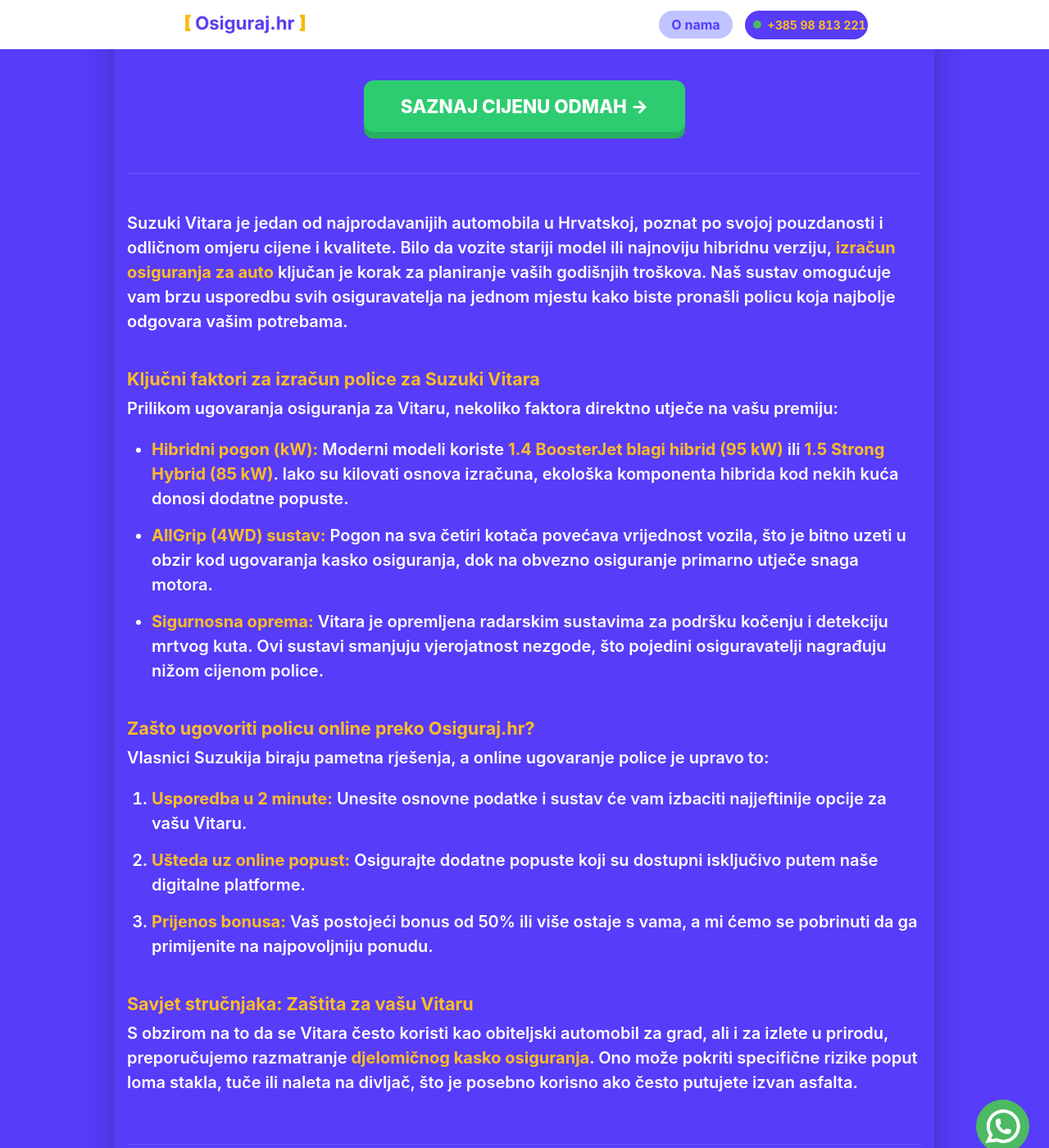
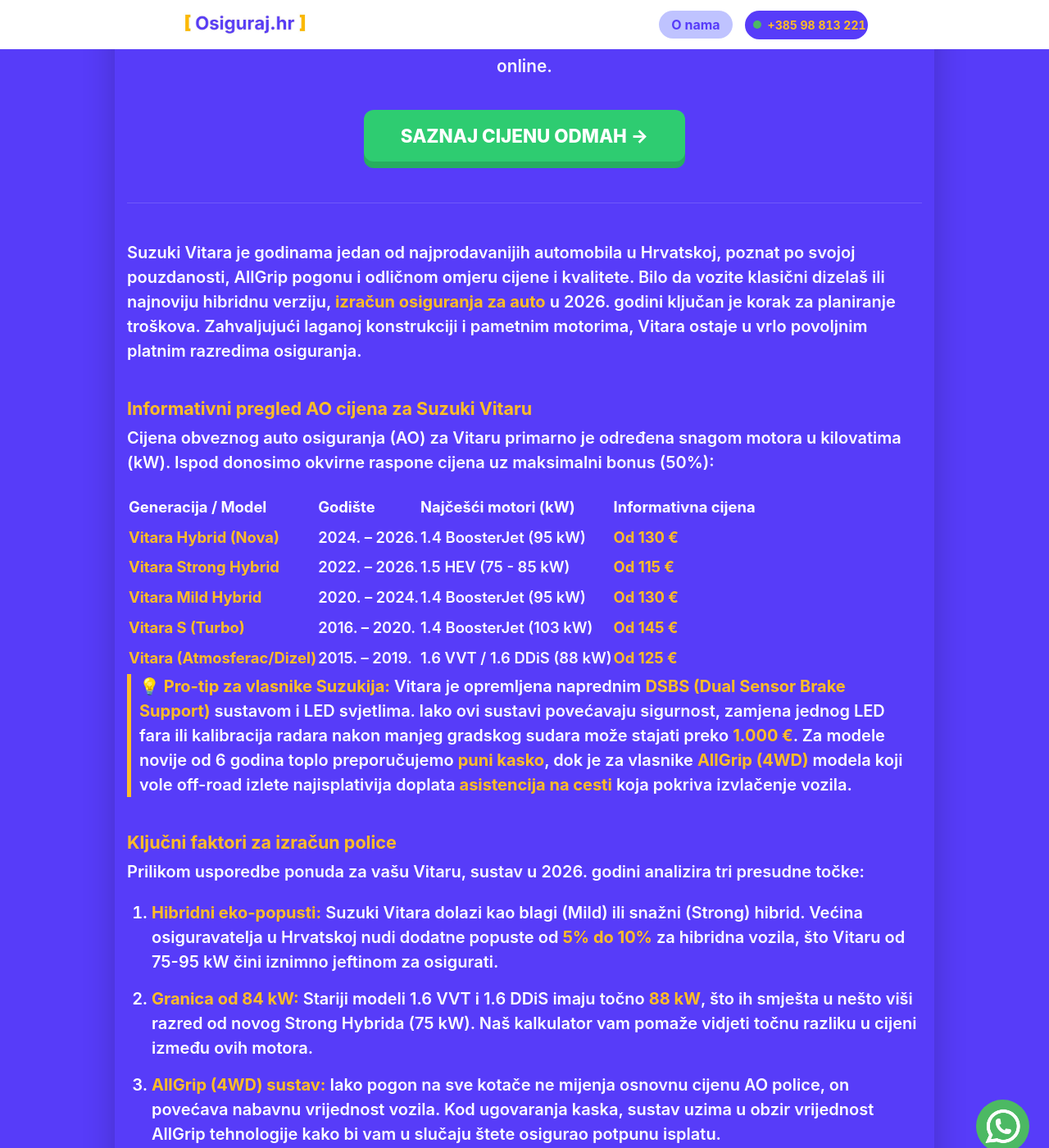
Before and after one commit to Filip-Gale/OsigurajHR, a Jekyll site: the page built from auto-osiguranje/suzuki-vitara.md, in a window 1280 px wide and 1400 px high, scrolled down 315 px. Shown: the whole window at 82% size. Built offline with Jekyll 4.4.1, drawn with Linux system fonts in a browser that asks for light colours; some of the changed text lies outside the part shown.

Commit message:
Update suzuki-vitara.md

```diff
--- a/auto-osiguranje/suzuki-vitara.md
+++ b/auto-osiguranje/suzuki-vitara.md
@@ -1,48 +1,82 @@
 ---
 layout: grad
-grad_ime: ""
-title: "Osiguranje za Suzuki Vitara | Izračun za Hybrid i 4WD (2026)"
+grad_ime: "Hrvatska"
+title: "Osiguranje za Suzuki Vitara | Cijene po godištima (2015-2026)"
 permalink: /auto-osiguranje/suzuki-vitara/
-description: "Saznajte cijenu osiguranja za Suzuki Vitara. Usporedite ponude za 1.4 BoosterJet Hybrid i 4WD modele uz uštede do 30% online."
+description: "Izračunajte cijenu osiguranja za Suzuki Vitaru. Provjerite informativne cijene za 1.4 BoosterJet Hybrid, Strong Hybrid i 4WD modele po godištima. Uštedite do 30% online."
 ---
 
-Suzuki Vitara je jedan od najprodavanijih automobila u Hrvatskoj, poznat po svojoj pouzdanosti i odličnom omjeru cijene i kvalitete. Bilo da vozite stariji model ili najnoviju hibridnu verziju, **izračun osiguranja za auto** ključan je korak za planiranje vaših godišnjih troškova. Naš sustav omogućuje vam brzu usporedbu svih osiguravatelja na jednom mjestu kako biste pronašli policu koja najbolje odgovara vašim potrebama.
+Suzuki Vitara je godinama jedan od najprodavanijih automobila u Hrvatskoj, poznat po svojoj pouzdanosti, AllGrip pogonu i odličnom omjeru cijene i kvalitete. Bilo da vozite klasični dizelaš ili najnoviju hibridnu verziju, **izračun osiguranja za auto** u 2026. godini ključan je korak za planiranje troškova. Zahvaljujući laganoj konstrukciji i pametnim motorima, Vitara ostaje u vrlo povoljnim platnim razredima osiguranja.
 
-### Ključni faktori za izračun police za Suzuki Vitara
+### Informativni pregled AO cijena za Suzuki Vitaru
 
-Prilikom ugovaranja osiguranja za Vitaru, nekoliko faktora direktno utječe na vašu premiju:
+Cijena obveznog auto osiguranja (AO) za Vitaru primarno je određena snagom motora u kilovatima (kW). Ispod donosimo okvirne raspone cijena uz maksimalni bonus (50%):
 
-* **Hibridni pogon (kW):** Moderni modeli koriste **1.4 BoosterJet blagi hibrid (95 kW)** ili **1.5 Strong Hybrid (85 kW)**. Iako su kilovati osnova izračuna, ekološka komponenta hibrida kod nekih kuća donosi dodatne popuste.
-* **AllGrip (4WD) sustav:** Pogon na sva četiri kotača povećava vrijednost vozila, što je bitno uzeti u obzir kod ugovaranja kasko osiguranja, dok na obvezno osiguranje primarno utječe snaga motora.
-* **Sigurnosna oprema:** Vitara je opremljena radarskim sustavima za podršku kočenju i detekciju mrtvog kuta. Ovi sustavi smanjuju vjerojatnost nezgode, što pojedini osiguravatelji nagrađuju nižom cijenom police.
+| Generacija&nbsp;/&nbsp;Model | Godište&nbsp;&nbsp;&nbsp;&nbsp;&nbsp; | Najčešći motori (kW)&nbsp;&nbsp;&nbsp;&nbsp;&nbsp;&nbsp;&nbsp;&nbsp; | Informativna cijena |
+| :--- | :--- | :--- | :--- |
+| **Vitara Hybrid (Nova)** | 2024. – 2026. | 1.4 BoosterJet (95 kW) | **Od 130 €** |
+| **Vitara Strong Hybrid** | 2022. – 2026. | 1.5 HEV (75 - 85 kW) | **Od 115 €** |
+| **Vitara Mild Hybrid** | 2020. – 2024. | 1.4 BoosterJet (95 kW) | **Od 130 €** |
+| **Vitara S (Turbo)** | 2016. – 2020. | 1.4 BoosterJet (103 kW) | **Od 145 €** |
+| **Vitara (Atmosferac/Dizel)**| 2015. – 2019. | 1.6 VVT / 1.6 DDiS (88 kW) | **Od 125 €** |
 
-### Zašto ugovoriti policu online preko Osiguraj.hr?
+> **💡 Pro-tip za vlasnike Suzukija:** Vitara je opremljena naprednim **DSBS (Dual Sensor Brake Support)** sustavom i LED svjetlima. Iako ovi sustavi povećavaju sigurnost, zamjena jednog LED fara ili kalibracija radara nakon manjeg gradskog sudara može stajati preko **1.000 €**. Za modele novije od 6 godina toplo preporučujemo **puni kasko**, dok je za vlasnike **AllGrip (4WD)** modela koji vole off-road izlete najisplativija doplata **asistencija na cesti** koja pokriva izvlačenje vozila.
 
-Vlasnici Suzukija biraju pametna rješenja, a online ugovaranje police je upravo to:
+### Ključni faktori za izračun police
 
-1. **Usporedba u 2 minute:** Unesite osnovne podatke i sustav će vam izbaciti najjeftinije opcije za vašu Vitaru.
-2. **Ušteda uz online popust:** Osigurajte dodatne popuste koji su dostupni isključivo putem naše digitalne platforme.
-3. **Prijenos bonusa:** Vaš postojeći bonus od 50% ili više ostaje s vama, a mi ćemo se pobrinuti da ga primijenite na najpovoljniju ponudu.
+Prilikom usporedbe ponuda za vašu Vitaru, sustav u 2026. godini analizira tri presudne točke:
+1.  **Hibridni eko-popusti:** Suzuki Vitara dolazi kao blagi (Mild) ili snažni (Strong) hibrid. Većina osiguravatelja u Hrvatskoj nudi dodatne popuste od **5% do 10%** za hibridna vozila, što Vitaru od 75-95 kW čini iznimno jeftinom za osigurati.
+2.  **Granica od 84 kW:** Stariji modeli 1.6 VVT i 1.6 DDiS imaju točno **88 kW**, što ih smješta u nešto viši razred od novog Strong Hybrida (75 kW). Naš kalkulator vam pomaže vidjeti točnu razliku u cijeni između ovih motora.
+3.  **AllGrip (4WD) sustav:** Iako pogon na sve kotače ne mijenja osnovnu cijenu AO police, on povećava nabavnu vrijednost vozila. Kod ugovaranja kaska, sustav uzima u obzir vrijednost AllGrip tehnologije kako bi vam u slučaju štete osigurao potpunu isplatu.
 
-### Savjet stručnjaka: Zaštita za vašu Vitaru
-
-S obzirom na to da se Vitara često koristi kao obiteljski automobil za grad, ali i za izlete u prirodu, preporučujemo razmatranje **djelomičnog kasko osiguranja**. Ono može pokriti specifične rizike poput loma stakla, tuče ili naleta na divljač, što je posebno korisno ako često putujete izvan asfalta.
+---
 
 <div class="faq-section">
-    <h3>FAQ: Sve što trebate znati o osiguranju za Suzuki Vitara</h3>
+    <h3>FAQ: Sve što trebate znati o osiguranju za Suzuki Vitaru</h3>
 
     <div class="faq-item">
-        <h4>Je li osiguranje skuplje za hibridnu Vitaru?</h4>
-        <p>Ne nužno. Cijena ovisi o ukupnoj snazi (kW). Budući da hibridni sustavi često optimiziraju snagu, premija može biti vrlo konkurentna, a neki osiguravatelji nude i "zelene" popuste.</p>
+        <h4>Je li osiguranje skuplje za Vitaru s pogonom na sva četiri kotača?</h4>
+        <p>Za obvezno AO osiguranje cijena je ista jer ovisi o kW motora. Međutim, kod kasko osiguranja premija može biti neznatno viša jer su 4WD modeli skuplji u nabavi, pa je i osigurana svota veća.</p>
     </div>
 
     <div class="faq-item">
-        <h4>Mogu li osigurati Vitaru s dodatnom opremom?</h4>
-        <p>Da, kod kasko osiguranja je važno navesti svu dodatnu opremu (npr. krovne nosače ili kuku) kako bi u slučaju štete i ti dijelovi bili pokriveni. Provjerite opcije kroz naš <strong>izračun osiguranja za auto</strong>.</p>
+        <h4>Vrijedi li moj bonus od 50% ako kupujem novu hibridnu Vitaru?</h4>
+        <p>Da, vaš bonus je vezan uz vaš OIB, a ne uz vrstu motora. Naš online sustav će automatski povući vaš postojeći bonus iz baze podataka i primijeniti ga na izračun za novu Vitaru.</p>
     </div>
 
     <div class="faq-item">
-        <h4>Što ako promijenim prebivalište?</h4>
-        <p>Grad registracije je jedan od ključnih faktora za cijenu police. Ako se selite, vaša će se premija prilikom iduće obnove prilagoditi novoj zoni rizika.</p>
+        <h4>Što ako na Vitaru montiram krovne nosače ili kuku?</h4>
+        <p>AO polica automatski pokriva štetu koju nanesete drugima (uključujući i štetu prikolicom). Ipak, za kasko osiguranje je preporučljivo navesti dodatnu opremu kako bi i ti dijelovi bili pokriveni u slučaju krađe ili oštećenja.</p>
     </div>
 </div>
+
+<script type="application/ld+json">
+{
+  "@context": "https://schema.org",
+  "@type": "FAQPage",
+  "mainEntity": [{
+    "@type": "Question",
+    "name": "Je li osiguranje skuplje za Vitaru 4WD?",
+    "acceptedAnswer": {
+      "@type": "Answer",
+      "text": "AO osiguranje je isto za 2WD i 4WD modele iste snage, dok kasko ovisi o tržišnoj vrijednosti vozila."
+    }
+  },
+  {
+    "@type": "Question",
+    "name": "Vrijedi li bonus od 50% za hibridnu Vitaru?",
+    "acceptedAnswer": {
+      "@type": "Answer",
+      "text": "Da, bonus se prenosi putem OIB-a vlasnika i primjenjuje se na sve vrste pogona."
+    }
+  },
+  {
+    "@type": "Question",
+    "name": "Kako oprema utječe na kasko za Vitaru?",
+    "acceptedAnswer": {
+      "@type": "Answer",
+      "text": "Dodatna oprema poput kuke ili nosača trebala bi biti navedena u kasko polici radi potpunog pokrića u slučaju štete."
+    }
+  }]
+}
+</script>
```
